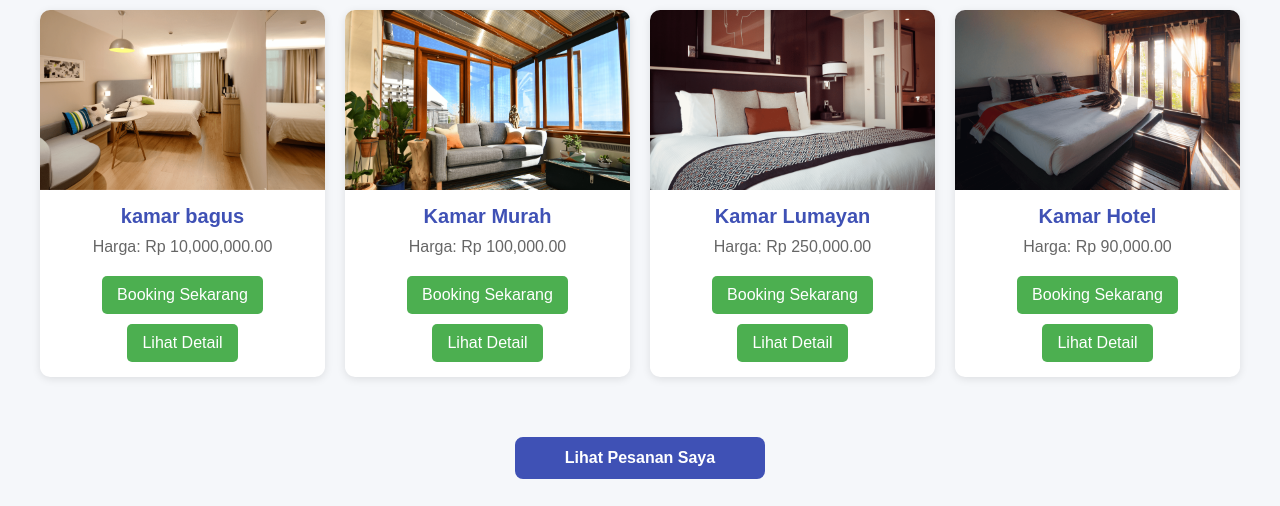
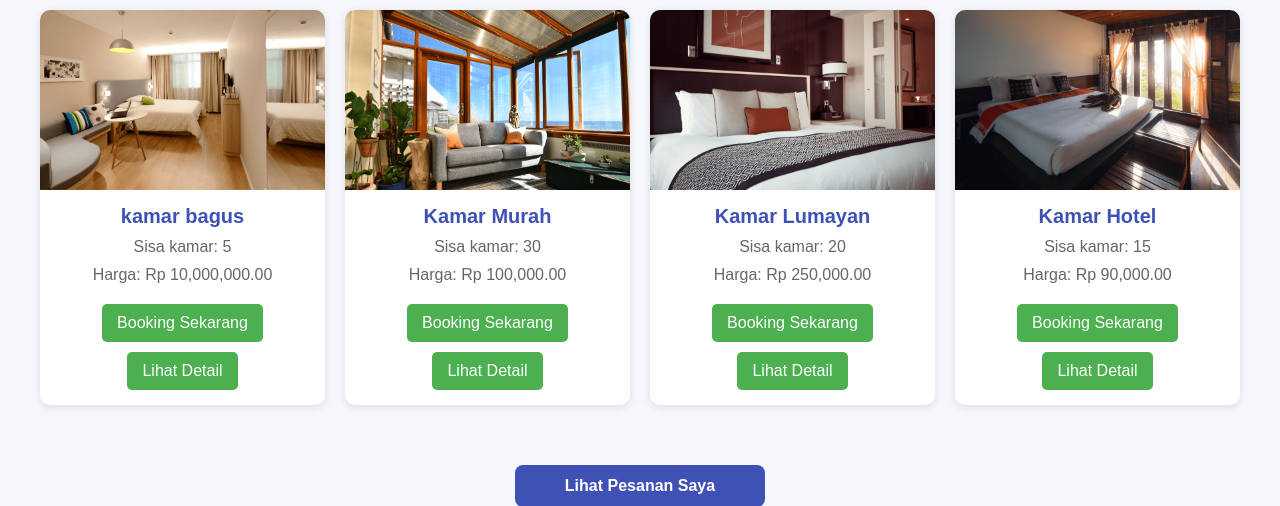
Before and after one commit to Bintang444/hotelDjango, a Django app: page / in a window 1280 px wide. Shown: the part 394-900 px from the top of the page. Before the commit the page ends 873 px from the top, so only its background shows below. Run offline with Django 5.2, Linux system fonts and the light colour scheme; data comes from the database, SQL or seed files in the repository; both versions use the stored data as it was after the commit.

Commit message:
last call

```diff
--- a/hotel/models.py
+++ b/hotel/models.py
@@ -7,6 +7,8 @@ class Kamar(models.Model):
     deskripsi = models.TextField()
     fasilitas = models.TextField(blank=True, null=True)
     gambar = models.ImageField(upload_to='kamar/', blank=True, null=True)
+    tersedia = models.BooleanField(default=True)
+    stok = models.PositiveIntegerField(default=10)
 
     def __str__(self):
         return self.nama
--- a/hotel/templates/homepage.html
+++ b/hotel/templates/homepage.html
@@ -184,6 +184,7 @@
                 <img src="{{ kamar.gambar.url }}" alt="Gambar Kamar">
                 <div class="info">
                     <h2>{{ kamar.nama }}</h2>
+                    <p>Sisa kamar: {{ kamar.stok }}</p>
                     <p>Harga: Rp {{ kamar.harga|intcomma }}</p>
                     <a href="{% url 'hotel:booking' kamar.id %}" class="btn-booking">Booking Sekarang</a>
                     <a href="{% url 'hotel:detail_kamar' kamar.id %}" class="btn-booking">Lihat Detail</a>
--- a/hotel/views.py
+++ b/hotel/views.py
@@ -2,6 +2,8 @@ from django.shortcuts import render, get_object_or_404, redirect
 from .models import Kamar, Booking
 from django.contrib.auth.decorators import login_required
 from datetime import datetime
+from django.contrib import messages  # pastikan import ini ada
+
 
 @login_required
 def konfirmasi_pesanan(request, booking_id):
@@ -49,6 +51,20 @@ def update_booking(request, booking_id):
                 messages.error(request, "Tanggal check-out harus lebih besar dari check-in.")
                 return redirect('hotel:update_booking', booking_id=booking.id)
 
+            # Handle stok
+            if kamar_baru != booking.kamar:
+                if kamar_baru.stok <= 0:
+                    messages.error(request, "Kamar baru yang dipilih sudah habis.")
+                    return redirect('hotel:update_booking', booking_id=booking.id)
+
+                # Balikin stok kamar lama
+                booking.kamar.stok += 1
+                booking.kamar.save()
+
+                # Kurangi stok kamar baru
+                kamar_baru.stok -= 1
+                kamar_baru.save()
+
             durasi = (check_out_date - check_in_date).days
             total_harga = kamar_baru.harga * durasi
 
@@ -68,14 +84,16 @@ def update_booking(request, booking_id):
     kamars = Kamar.objects.all()
     return render(request, 'update_booking.html', {'booking': booking, 'kamars': kamars})
 
-
 @login_required
 def cancel_booking(request, booking_id):
     booking = get_object_or_404(Booking, id=booking_id)
 
     if booking.status == 'Pending':
         booking.status = 'Cancelled'
+        booking.kamar.stok += 1  # tambahkan stok kembali
+        booking.kamar.save()
         booking.save()
+
 
     return redirect('hotel:lihat_pesanan')  # balik ke halaman pesanan
 
@@ -83,6 +101,7 @@ def cancel_booking(request, booking_id):
 def homepage(request):
     # Ambil semua data kamar
     kamars = Kamar.objects.all()
+    kamars = Kamar.objects.filter(tersedia=True)  # Hanya yang tersedia
     return render(request, 'homepage.html', {'kamars': kamars})
 
 def detail_kamar(request, kamar_id):
@@ -92,27 +111,28 @@ def detail_kamar(request, kamar_id):
 @login_required
 def booking(request, kamar_id):
     kamar = get_object_or_404(Kamar, id=kamar_id)
+
     if request.method == 'POST':
         nama_pelanggan = request.POST['nama_pelanggan']
-        email = request.POST['email']  # <- bagian ini bisa diganti
-        alamat = request.POST['alamat']  # Ambil alamat dari form
+        email = request.POST['email']
+        alamat = request.POST['alamat']
 
         check_in = request.POST['check_in']
         check_out = request.POST['check_out']
 
-        # Convert string tanggal ke objek datetime
         check_in_date = datetime.strptime(check_in, '%Y-%m-%d')
         check_out_date = datetime.strptime(check_out, '%Y-%m-%d')
-
-        # Hitung durasi menginap
         duration = (check_out_date - check_in_date).days
-
-        # Hitung total harga (harga per malam * durasi)
         total_harga = kamar.harga * duration
 
-        # Buat booking baru
+        # ✅ Cek stok sebelum buat booking
+        if kamar.stok < 1:
+            messages.error(request, "Kamar tidak tersedia.")
+            return redirect('hotel:homepage')
+
+        # ✅ Buat booking dan kurangi stok
         Booking.objects.create(
-            user=request.user,  # Ambil user yang sedang login
+            user=request.user,
             nama_pelanggan=nama_pelanggan,
             email=email,
             alamat=alamat,
@@ -120,9 +140,13 @@ def booking(request, kamar_id):
             check_in=check_in_date,
             check_out=check_out_date,
             status='Pending',
-            total_harga=total_harga  # Masukkan total harga ke dalam booking
+            total_harga=total_harga
         )
 
+        kamar.stok -= 1  # ✅ Kurangi stok
+        kamar.save()
+
+        messages.success(request, "Booking berhasil dibuat.")
         return redirect('hotel:homepage')
 
     return render(request, 'booking.html', {'kamar': kamar})
```
Also changed, not shown: db.sqlite3, hotel/migrations/0012_kamar_tersedia.py (added), hotel/migrations/0013_kamar_stok.py (added), hotel/migrations/0014_alter_kamar_stok.py (added).
